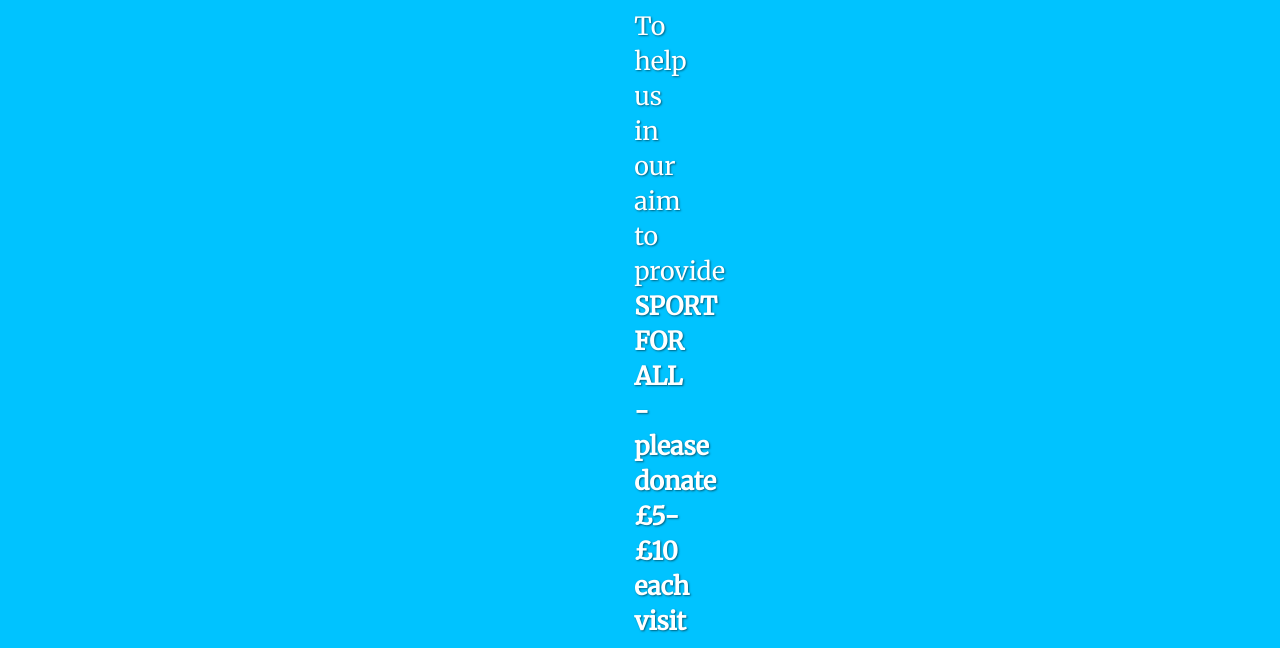
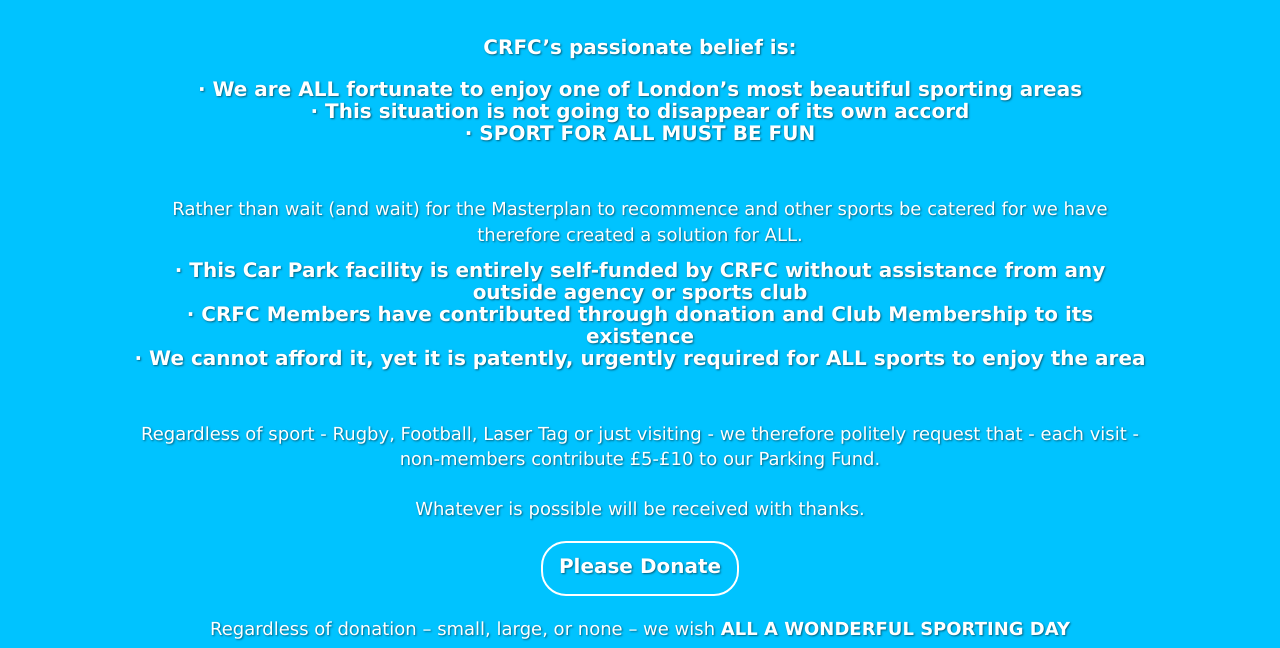
Before and after one commit to ChiswickRugbyClub/ChiswickRugbyClub.github.io, a plain HTML site: page 0index.html in a window 1280 px wide. Shown: the part 595-1243 px from the top of the page. Drawn offline with nearby package versions, Linux system fonts and the light colour scheme.

Commit message:
Add files via upload

```diff
--- a/css/onepagers-solid.css
+++ b/css/onepagers-solid.css
@@ -39,7 +39,8 @@ S1. BODY STYLES
 */
 
 body {
-  font-family: 'Open Sans', sans-serif;
+  /*font-family: 'Open Sans', sans-serif;*/
+  font-family: 'Verdana';
   position: relative;
   -webkit-font-smoothing: antialiased;
   -moz-osx-font-smoothing: grayscale;
@@ -167,6 +168,10 @@ h3 {
   font-size: 25px;
 }
 
+h4 {
+  font-size: 20px;
+}
+
 }
 
 /*
@@ -178,17 +183,18 @@ S4. PARAGRAPHS
 p {
   margin-bottom: 20px;
   margin-top: 12px;
-  font-size: 18px;
+  font-size: 12px;
   text-shadow: 1px 1px 2px rgba(0, 0, 0, 0.5);
-  font-family: 'Merriweather', serif;
+  font-family: 'Verdana', serif;
+  /*font-family: 'Merriweather', serif;
   padding-left: 500px;
-  padding-right: 500px;
+  padding-right: 500px;*/
 }
 
 .lead {
   margin-bottom: 12px;
   margin-top: 12px;
-  font-size: 25px;
+  font-size: 18px;
   /*padding-left: 250px
   padding-right: 250px*/
 }
@@ -196,14 +202,14 @@ p {
 --------------
 new stuff
 --------------
-*/
+
 .listdetails {
 	font-size:25px;
 	text-align: left;
 	color: black;
 	padding-left: 250px
   padding-right: 250px
-}
+}*/
 
 /*
 -------------
@@ -224,8 +230,8 @@ S5. SECTIONS
   min-height:100vh;
   background-attachment: fixed !important;
   /*text-align: center;*/
-  padding-left: 250px
-  padding-right: 250px
+  /*padding-left: 250px
+  padding-right: 250px*/
 }
 
 .section:hover {
@@ -236,7 +242,7 @@ S5. SECTIONS
 
 .leadsection {
   color: #ffffff;
-  padding-top: 300px;
+  padding-top: 100px;
   padding-bottom: 50px;
   min-height:100vh;
   background-attachment: fixed !important;
```
